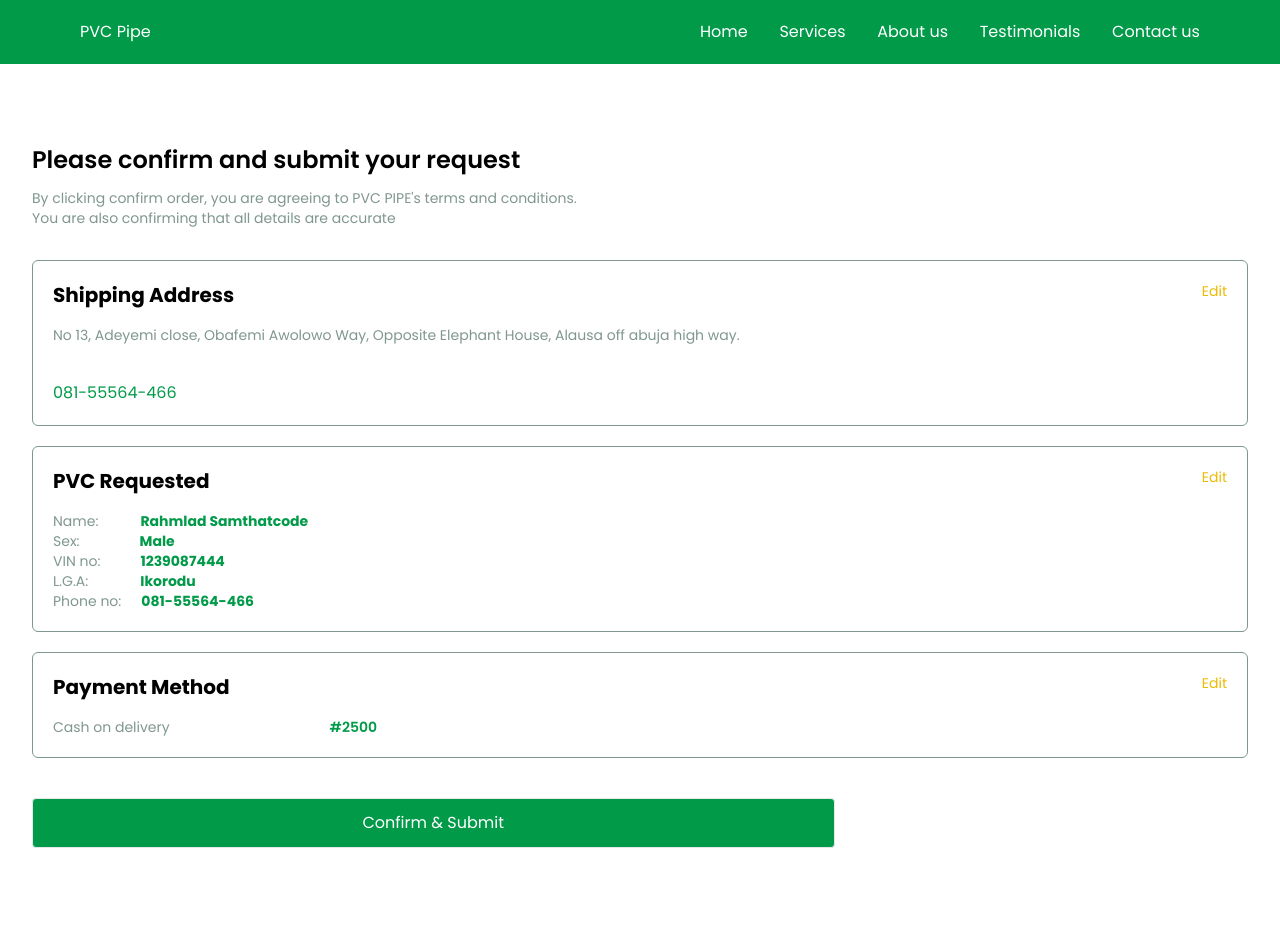
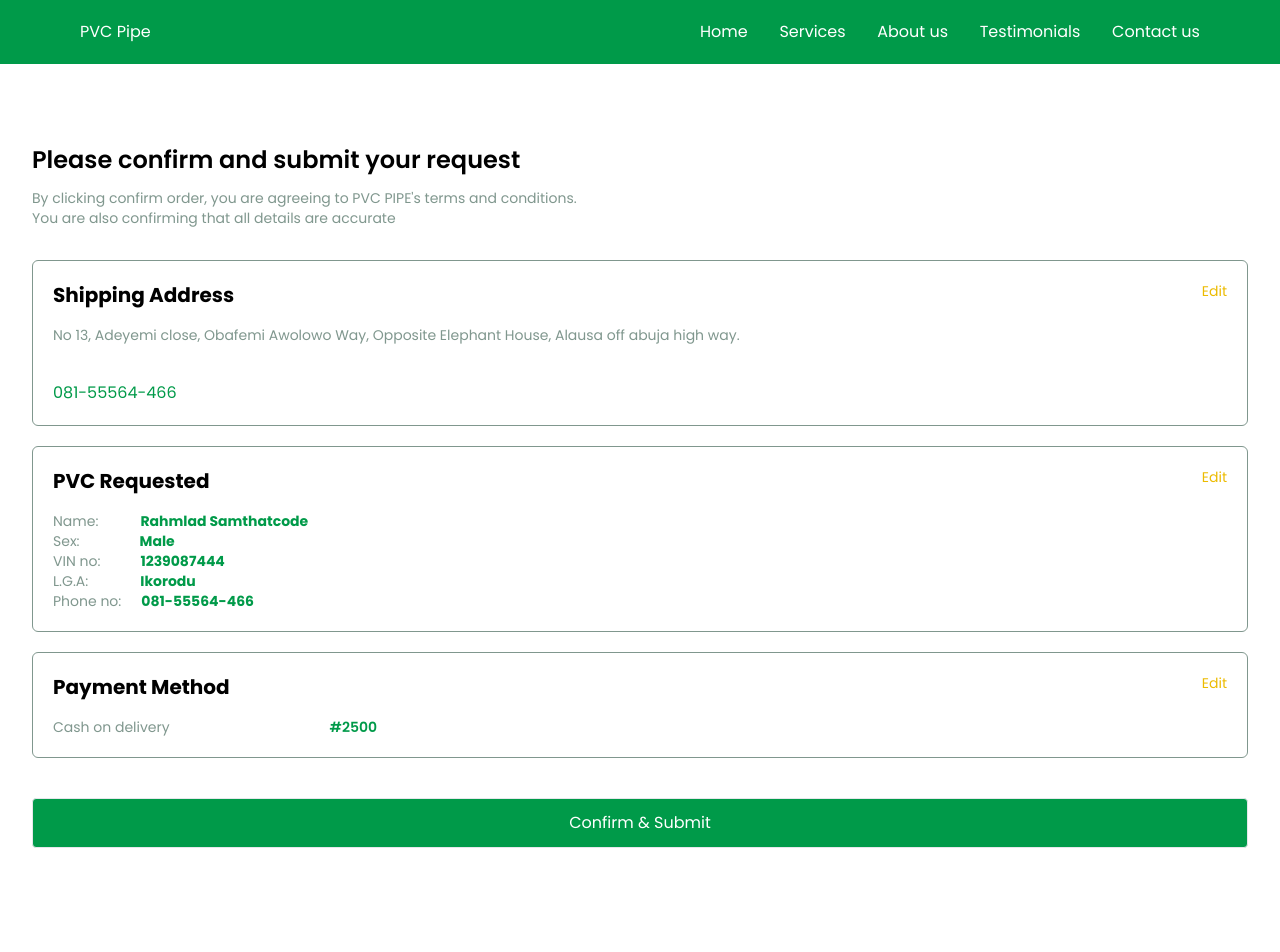
Before and after one commit to samthatcode/pvc-pipe, a React (Vite) app in the folder pvc-pipe/: page / in a window 1280 px wide. Shown: the top 952 px of the page. Built offline with nearby package versions, Linux system fonts and the light colour scheme.

Commit message:
Updated CSR page

```diff
--- a/pvc-pipe/src/App.css
+++ b/pvc-pipe/src/App.css
@@ -12,7 +12,7 @@
 
   /* Handle */
   ::-webkit-scrollbar-thumb {
-    background: #009A4999;
+    background: #009a4999;
     border-radius: 100vh;
     border: 2px solid #edf2f7;
   }
--- a/pvc-pipe/src/pages/ConfirmSubmitRequest.jsx
+++ b/pvc-pipe/src/pages/ConfirmSubmitRequest.jsx
@@ -87,7 +87,7 @@ const ConfirmSubmitRequest = ({ person }) => {
             </div>
           </div>
           <div className="mt-5">
-            <button className="w-full rounded border bg-primary p-3 text-center text-white transition duration-200 hover:scale-95 lg:w-[66%]">
+            <button className="w-full rounded border bg-primary p-3 text-center text-white transition duration-200 hover:scale-95 lg:w-full">
               Confirm & Submit
             </button>
           </div>
```
